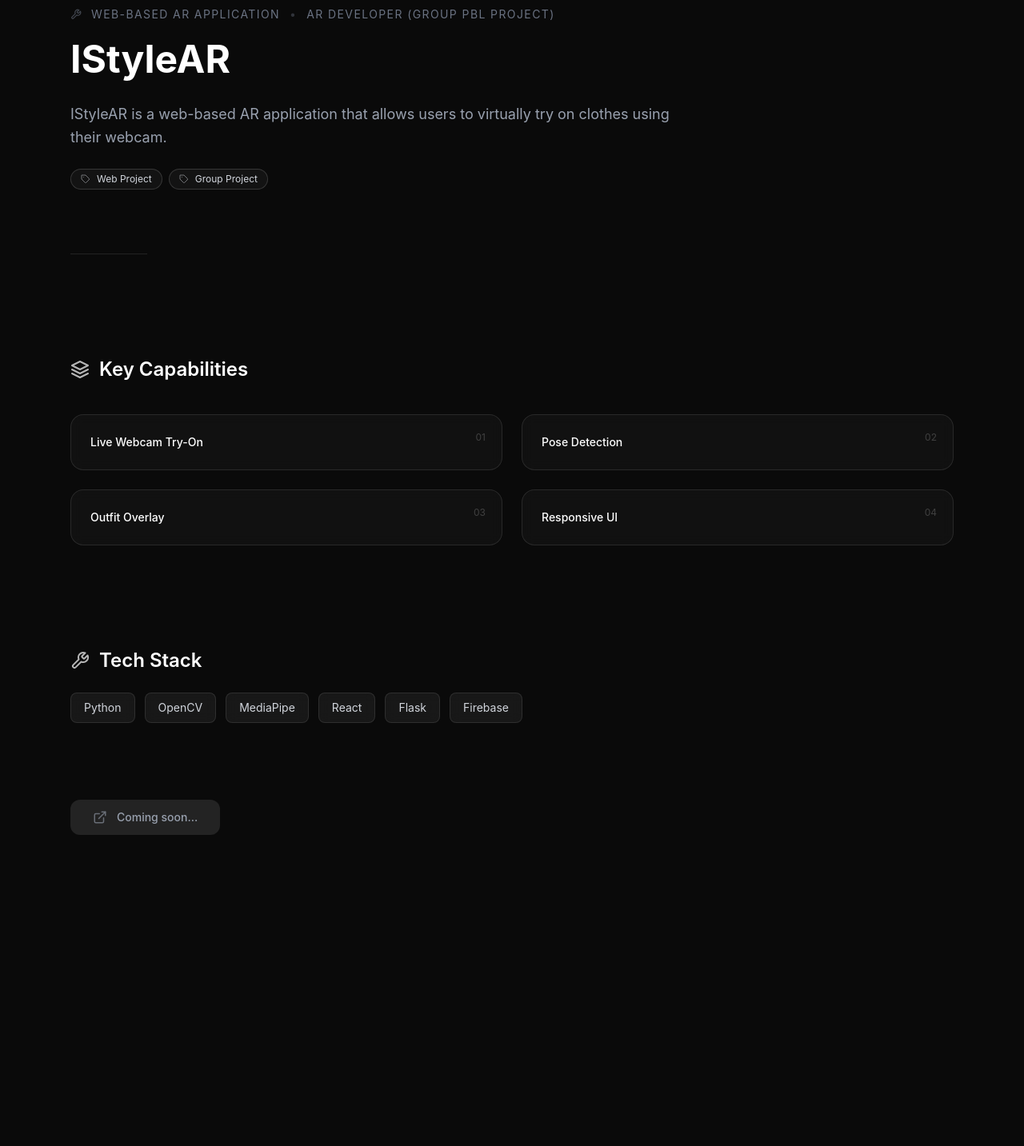
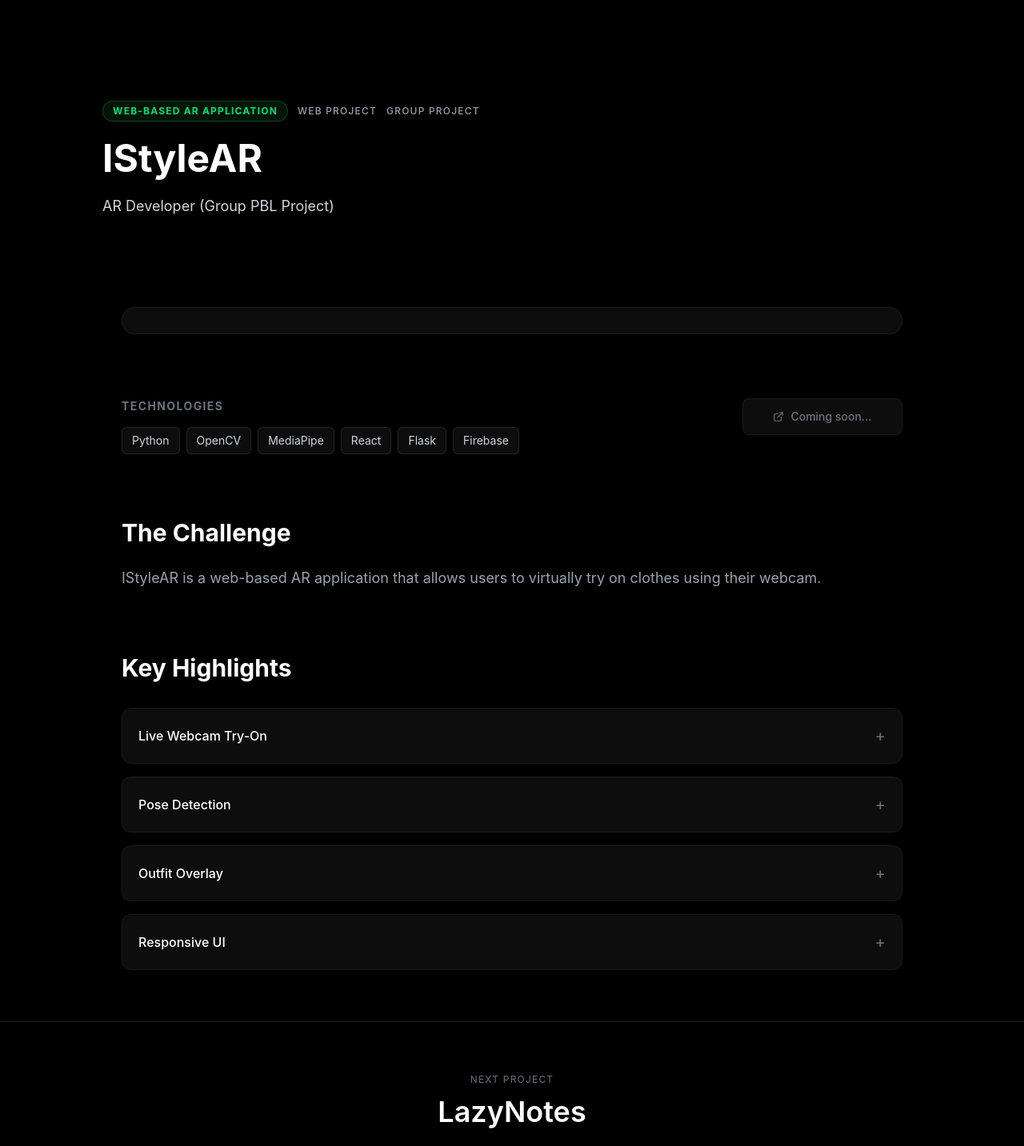
Before and after one commit to Joker5766/portfolio, a React (Vite) app in the folder react-basics/: page /projects/istylear in a window 1280 px wide. Shown: the part 120-1553 px from the top of the page at 80% size. Before the commit the page ends 1292 px from the top, so only its background shows below. Built offline with nearby package versions, Linux system fonts and the light colour scheme.

Commit message:
restructure project detail page and improve navigation flow

```diff
--- /dev/null
+++ b/react-basics/src/components/projects/ProjectNavigation.jsx
@@ -0,0 +1,39 @@
+import { useNavigate } from "react-router-dom";
+import { FiArrowRight } from "react-icons/fi";
+import { motion } from "framer-motion";
+
+const ProjectNavigation = ({ nextProject }) => {
+    const navigate = useNavigate();
+
+    if (!nextProject) return null;
+
+    return (
+        <section className="border-t border-white/10 bg-black py-16">
+            <div className="mx-auto max-w-6xl px-6">
+                <motion.div
+                    initial={{ opacity: 0, y: 20 }}
+                    whileInView={{ opacity: 1, y: 0 }}
+                    transition={{ duration: 0.5 }}
+                    className="flex flex-col items-center text-center cursor-pointer group"
+                    onClick={() =>
+                        navigate(`/projects/${nextProject.id}`, { replace: true })
+                    }
+                >
+                    <span className="mb-3 text-xs uppercase tracking-widest text-gray-500">
+                        Next Project
+                    </span>
+
+                    <h2 className="text-3xl font-semibold text-white transition-colors group-hover:text-green-400 md:text-4xl">
+                        {nextProject.title}
+                    </h2>
+
+                    <div className="mt-6 flex h-14 w-14 items-center justify-center rounded-full border border-white/10 bg-white/5 text-xl text-white transition-all group-hover:scale-110 group-hover:bg-white group-hover:text-black">
+                        <FiArrowRight />
+                    </div>
+                </motion.div>
+            </div>
+        </section>
+    );
+};
+
+export default ProjectNavigation;
--- a/react-basics/src/pages/ProjectDetail.jsx
+++ b/react-basics/src/pages/ProjectDetail.jsx
@@ -1,19 +1,14 @@
 // src/pages/ProjectDetail.jsx
-import { FiLayers } from "react-icons/fi";
+
+import { useEffect, useState } from "react";
 import { useParams, useNavigate, useLocation } from "react-router-dom";
-import { useEffect, useState } from "react";
 import { motion, AnimatePresence } from "framer-motion";
-import {
-  FiArrowLeft,
-  FiExternalLink,
-  FiGithub,
-  FiTool,
-  FiTag,
-} from "react-icons/fi";
+import { FiArrowLeft, FiGithub, FiExternalLink } from "react-icons/fi";
 import { FaGooglePlay } from "react-icons/fa";
 
 import PageWrapper from "../components/layout/PageWrapper";
 import ProjectGallery from "../components/projects/ProjectGallery";
+import ProjectNavigation from "../components/projects/ProjectNavigation";
 import { projects } from "../data/projects";
 import { fadeUp, staggerContainer } from "../utils/animations";
 
@@ -21,330 +16,224 @@ const ProjectDetail = () => {
   const { id } = useParams();
   const navigate = useNavigate();
   const location = useLocation();
-
   const [expandedIndex, setExpandedIndex] = useState(null);
 
   useEffect(() => {
     window.scrollTo(0, 0);
-  }, []);
+  }, [id]);
 
-  const project = projects.find((p) => p.id === id);
+  const projectIndex = projects.findIndex((p) => p.id === id);
+  const project = projects[projectIndex];
+  const nextProject = projects[(projectIndex + 1) % projects.length];
+
   if (!project) return null;
 
   return (
     <PageWrapper>
+      {/* ================= HERO SECTION ================= */}
+      <div className="relative h-[55vh] min-h-[400px] w-full overflow-hidden bg-black">
+        {/* Background */}
+        <div
+          className="absolute inset-0 bg-cover bg-center opacity-50"
+          style={{
+            backgroundImage: `url(${project.img || ""})`,
+          }}
+        >
+          <div className="absolute inset-0 bg-gradient-to-t from-black via-black/60 to-transparent" />
+        </div>
+
         {/* Back Button */}
-      <div className="fixed top-6 left-6 z-50">
+        <div className="absolute left-6 top-6 z-50">
           <button
             onClick={() =>
               navigate("/", {
+                replace: true,
                 state: { restoreScroll: location.state?.scrollY ?? 0 },
               })
             }
-          className="group flex items-center gap-2 rounded-xl border border-white/20 bg-black/40 px-4 py-2 text-sm text-white backdrop-blur transition hover:border-white/40 hover:bg-black/60"
+            className="group flex items-center gap-2 rounded-full border border-white/10 bg-black/40 px-5 py-2.5 text-sm font-medium text-white backdrop-blur-md transition-all hover:bg-black/60 hover:pr-6"
           >
             <FiArrowLeft className="transition-transform group-hover:-translate-x-1" />
-          Back
+            Back to Projects
           </button>
         </div>
 
-      <motion.section
-        variants={staggerContainer}
-        initial="hidden"
-        animate="visible"
-        className="mx-auto max-w-6xl px-6 py-20 md:py-32"
+        {/* Hero Content */}
+        <div className="absolute bottom-0 left-0 flex h-full w-full flex-col justify-end p-6 pb-12">
+          <div className="mx-auto max-w-5xl w-full">
+            <motion.div
+              initial={{ opacity: 0, y: 30 }}
+              animate={{ opacity: 1, y: 0 }}
+              transition={{ duration: 0.8, ease: "easeOut" }}
             >
-        {/* Meta */}
-        <motion.p
-          variants={fadeUp}
-          className="flex items-center gap-3 text-sm uppercase tracking-widest text-gray-500"
-        >
-          <FiTool className="opacity-60" />
+              <div className="mb-4 flex flex-wrap items-center gap-3">
+                <span className="rounded-full border border-green-500/30 bg-green-500/10 px-3 py-1 text-xs font-bold uppercase tracking-widest text-green-400 backdrop-blur-md">
                   {project.type}
-          <span className="opacity-40">•</span>
-          {project.role}
-        </motion.p>
-
-        {/* Title */}
-        <motion.h1
-          variants={fadeUp}
-          className="mt-4 text-4xl font-bold leading-tight text-white md:text-5xl"
-        >
-          {project.title}
-        </motion.h1>
-
-        {/* Overview */}
-        <motion.p
-          variants={fadeUp}
-          className="mt-6 max-w-3xl text-lg leading-relaxed text-gray-400"
-        >
-          {project.overview}
-        </motion.p>
-
-        {/* Badges */}
-        {project.badges && (
-          <motion.div variants={fadeUp} className="mt-6 flex flex-wrap gap-2">
-            {project.badges.map((badge) => (
+                </span>
+                {project.badges?.map((badge) => (
                   <span
                     key={badge}
-                className="inline-flex items-center gap-2 rounded-full border border-white/15 bg-white/[0.04] px-3 py-1 text-xs text-gray-300"
+                    className="text-xs font-medium uppercase tracking-widest text-gray-400"
                   >
-                <FiTag className="opacity-50" />
                     {badge}
                   </span>
                 ))}
+              </div>
+              <h1 className="mb-4 text-3xl font-bold leading-tight text-white md:text-5xl">
+                {project.title}
+              </h1>
+              <p className="max-w-2xl text-base text-gray-300 md:text-lg">
+                {project.role}
+              </p>
             </motion.div>
-        )}
+          </div>
+        </div>
+      </div>
 
-        {/* Divider */}
-        <motion.div
+      {/* ================= MAIN CONTENT ================= */}
+      <div className="bg-black py-16">
+        <div className="mx-auto max-w-5xl space-y-20 px-6">
+
+          {/* 1. VISUAL EXPERIENCE */}
+          <motion.section
             variants={fadeUp}
-          className="my-14 md:my-20 h-px w-24 bg-white/10"
-        />
+            initial="hidden"
+            whileInView="visible"
+            viewport={{ once: true }}
+          >
+            <div className="rounded-2xl border border-white/5 bg-white/5 p-2 md:p-4 backdrop-blur-sm">
+              <ProjectGallery media={project.media} />
+            </div>
+          </motion.section>
 
-        {/* Gallery */}
-        <ProjectGallery media={project.media} />
+          {/* 2. ACTIONS & TECH STACK */}
+          <motion.section
+            variants={fadeUp}
+            initial="hidden"
+            whileInView="visible"
+            viewport={{ once: true }}
+            className="flex flex-col gap-8 md:flex-row md:items-start md:justify-between"
+          >
+            {/* Tech Stack */}
+            <div className="flex-1 space-y-4">
+              <h3 className="text-sm font-bold uppercase tracking-widest text-gray-500">
+                Technologies
+              </h3>
+              <div className="flex flex-wrap gap-2">
+                {project.techStack?.map((t) => (
+                  <span
+                    key={t}
+                    className="rounded-md border border-white/10 bg-white/5 px-3 py-1.5 text-sm text-gray-300 transition-colors hover:bg-white/10"
+                  >
+                    {t}
+                  </span>
+                ))}
+              </div>
+            </div>
 
-        {/* Key Features — custom layout */}
+            {/* Actions */}
+            <div className="flex flex-col gap-3 md:w-auto md:min-w-[200px]">
+              {project.actions?.map((action) => {
+                let Icon = FiExternalLink;
+                if (action.label.toLowerCase().includes("play")) Icon = FaGooglePlay;
+                if (action.label.toLowerCase().includes("github")) Icon = FiGithub;
+
+                const isPrimary = action.type === "primary";
+
+                if (!action.url) {
+                  return (
+                    <div key={action.label} className="flex w-full items-center justify-center gap-2 rounded-lg border border-white/5 bg-white/5 px-6 py-3 text-sm font-medium text-gray-500 cursor-not-allowed">
+                      <Icon /> {action.label}
+                    </div>
+                  )
+                }
+
+                return (
+                  <a
+                    key={action.label}
+                    href={action.url}
+                    target="_blank"
+                    rel="noreferrer"
+                    className={`flex w-full items-center justify-center gap-3 rounded-lg px-6 py-3 text-sm font-bold transition-transform hover:scale-[1.02] active:scale-[0.98] ${isPrimary
+                        ? "bg-white text-black hover:bg-gray-200"
+                        : "border border-white/20 bg-transparent text-white hover:bg-white/10"
+                      }`}
+                  >
+                    <Icon /> {action.label}
+                  </a>
+                );
+              })}
+            </div>
+          </motion.section>
+
+          {/* 3. THE CHALLENGE */}
+          <motion.section
+            variants={fadeUp}
+            initial="hidden"
+            whileInView="visible"
+            viewport={{ once: true }}
+          >
+            <h2 className="mb-6 text-2xl font-bold text-white md:text-3xl">
+              The Challenge
+            </h2>
+            <p className="text-base leading-relaxed text-gray-400 md:text-lg">
+              {project.overview}
+            </p>
+          </motion.section>
+
+          {/* 4. KEY HIGHLIGHTS (Accordion) */}
           {project.features && (
             <motion.section
               variants={fadeUp}
-            className="mt-20 md:mt-32"
+              initial="hidden"
+              whileInView="visible"
+              viewport={{ once: true }}
             >
-            {/* Heading */}
-            <h2 className="mb-8 md:mb-10 flex items-center gap-3 text-2xl font-semibold text-white">
-              <FiLayers className="opacity-70" />
-              Key Capabilities
+              <h2 className="mb-8 text-2xl font-bold text-white md:text-3xl">
+                Key Highlights
               </h2>
-
-            <div className="flex flex-col gap-6 sm:flex-row sm:gap-6">
-              {/* Left column */}
-              <div className="flex flex-col gap-6 sm:w-1/2">
-                {project.features
-                  .filter((_, i) => i % 2 === 0)
-                  .map((feature, i) => {
-                    const realIndex = i * 2;
-                    const isOpen = expandedIndex === realIndex;
-
+              <div className="grid gap-4">
+                {project.features.map((feature, i) => {
+                  const isOpen = expandedIndex === i;
                   return (
                     <motion.div
-                        key={realIndex}
-                        layout
-                        initial={{ opacity: 0, y: 14 }}
-                        whileInView={{ opacity: 1, y: 0 }}
-                        viewport={{ once: true }}
-                        transition={{
-                          duration: 0.45,
-                          ease: [0.22, 1, 0.36, 1],
-                          layout: { duration: 0.45 },
-                        }}
-                        onClick={() =>
-                          setExpandedIndex(isOpen ? null : realIndex)
-                        }
-                        className="relative cursor-pointer rounded-2xl border border-white/10 bg-white/[0.03] p-6 backdrop-blur transition hover:border-white/20"
+                      key={i}
+                      onClick={() => setExpandedIndex(isOpen ? null : i)}
+                      className={`cursor-pointer rounded-xl border transition-all duration-300
+                        ${isOpen ? 'bg-white/10 border-white/20' : 'bg-white/5 border-white/5 hover:bg-white/[0.08]'}
+                      `}
                     >
-                        <span className="absolute right-5 top-5 text-xs text-white/20">
-                          {String(realIndex + 1).padStart(2, "0")}
-                        </span>
-
-                        <p className="text-sm font-medium text-white">
-                          {feature.title}
+                      <div className="flex items-center justify-between p-4 md:p-5">
+                        <h4 className="font-medium text-white">{feature.title}</h4>
+                        <span className={`text-xl text-gray-500 transition-transform duration-300 ${isOpen ? 'rotate-45' : ''}`}>+</span>
+                      </div>
+                      <AnimatePresence>
+                        {isOpen && (
+                          <motion.div
+                            initial={{ height: 0, opacity: 0 }}
+                            animate={{ height: "auto", opacity: 1 }}
+                            exit={{ height: 0, opacity: 0 }}
+                            className="overflow-hidden"
+                          >
+                            <p className="px-4 pb-4 md:px-5 md:pb-5 text-gray-400 text-sm leading-relaxed">
+                              {feature.description}
                             </p>
-
-                        <AnimatePresence initial={false}>
-                          {isOpen && (
-                            <motion.p
-                              layout
-                              initial={{
-                                opacity: 0,
-                                height: 0,
-                              }}
-                              animate={{
-                                opacity: 1,
-                                height: "auto",
-                              }}
-                              exit={{
-                                opacity: 0,
-                                height: 0,
-                              }}
-                              transition={{
-                                height: {
-                                  duration: 0.4,
-                                  ease: [0.22, 1, 0.36, 1],
-                                },
-                                opacity: {
-                                  duration: 0.25,
-                                  ease: "easeOut",
-                                },
-                              }}
-                              style={{
-                                transformOrigin: "top",
-                              }}
-                              className="mt-3 overflow-hidden text-sm leading-relaxed text-gray-300"
-                            >
-                              {feature.description}
-                            </motion.p>
+                          </motion.div>
                         )}
                       </AnimatePresence>
                     </motion.div>
                   );
                 })}
               </div>
-
-              {/* Right column */}
-              <div className="flex flex-col gap-6 sm:w-1/2">
-                {project.features
-                  .filter((_, i) => i % 2 === 1)
-                  .map((feature, i) => {
-                    const realIndex = i * 2 + 1;
-                    const isOpen = expandedIndex === realIndex;
-
-                    return (
-                      <motion.div
-                        key={realIndex}
-                        layout
-                        initial={{ opacity: 0, y: 14 }}
-                        whileInView={{ opacity: 1, y: 0 }}
-                        viewport={{ once: true }}
-                        transition={{
-                          duration: 0.45,
-                          ease: [0.22, 1, 0.36, 1],
-                          layout: { duration: 0.45 },
-                        }}
-                        onClick={() =>
-                          setExpandedIndex(isOpen ? null : realIndex)
-                        }
-                        className="relative cursor-pointer rounded-2xl border border-white/10 bg-white/[0.03] p-6 backdrop-blur transition hover:border-white/20"
-                      >
-                        <span className="absolute right-5 top-5 text-xs text-white/20">
-                          {String(realIndex + 1).padStart(2, "0")}
-                        </span>
-
-                        <p className="text-sm font-medium text-white">
-                          {feature.title}
-                        </p>
-
-                        <AnimatePresence initial={false}>
-                          {isOpen && (
-                            <motion.p
-                              layout
-                              initial={{
-                                opacity: 0,
-                                height: 0,
-                              }}
-                              animate={{
-                                opacity: 1,
-                                height: "auto",
-                              }}
-                              exit={{
-                                opacity: 0,
-                                height: 0,
-                              }}
-                              transition={{
-                                height: {
-                                  duration: 0.4,
-                                  ease: [0.22, 1, 0.36, 1],
-                                },
-                                opacity: {
-                                  duration: 0.25,
-                                  ease: "easeOut",
-                                },
-                              }}
-                              style={{
-                                transformOrigin: "top",
-                              }}
-                              className="mt-3 overflow-hidden text-sm leading-relaxed text-gray-300"
-                            >
-                              {feature.description}
-                            </motion.p>
-                          )}
-                        </AnimatePresence>
-
-
-                      </motion.div>
-                    );
-                  })}
-              </div>
-            </div>
             </motion.section>
           )}
 
-        {/* Tech Stack */}
-        {project.techStack && (
-          <motion.section variants={fadeUp} className="mt-20 md:mt-32 max-w-4xl">
-            <h2 className="mb-6 flex items-center gap-3 text-2xl font-semibold text-white">
-              <FiTool className="opacity-70" />
-              Tech Stack
-            </h2>
+        </div>
+      </div>
 
-            <div className="flex flex-wrap gap-3">
-              {project.techStack.map((tech) => (
-                <motion.span
-                  key={tech}
-                  whileHover={{ y: -2 }}
-                  transition={{ type: "spring", stiffness: 300, damping: 20 }}
-                  className="rounded-lg border border-white/10 bg-white/[0.06] px-4 py-2 text-sm text-gray-300 backdrop-blur"
-                >
-                  {tech}
-                </motion.span>
-              ))}
-            </div>
-          </motion.section>
-        )}
+      {/* ================= NAVIGATION ================= */}
+      <ProjectNavigation nextProject={nextProject} />
 
-        {/* Actions */}
-        {project.actions && (
-          <motion.div variants={fadeUp} className="mt-24 md:mt-24 flex flex-wrap gap-6">
-            {project.actions.map((action) => {
-              let Icon = FiExternalLink;
-
-              if (action.label.toLowerCase().includes("play")) {
-                Icon = FaGooglePlay;
-              } else if (action.label.toLowerCase().includes("github")) {
-                Icon = FiGithub;
-              }
-
-              if (!action.url) {
-                return (
-                  <motion.button
-                    key={action.label}
-                    type="button"
-                    disabled
-                    className={`inline-flex cursor-not-allowed items-center gap-3 rounded-xl px-7 py-3 text-sm font-medium
-        bg-white/10 text-gray-400`}
-                  >
-                    <Icon className="text-lg opacity-60" />
-                    {action.label}
-                  </motion.button>
-                );
-              }
-
-              return (
-                <motion.a
-                  key={action.label}
-                  href={action.url}
-                  target="_blank"
-                  rel="noreferrer"
-                  whileHover={{ y: -3 }}
-                  transition={{ type: "spring", stiffness: 200, damping: 18 }}
-                  className={`group inline-flex items-center gap-3 rounded-xl px-7 py-3 text-sm font-medium transition
-      ${action.type === "primary"
-                      ? "bg-white text-black hover:bg-gray-200"
-                      : "border border-white/20 text-white hover:border-white/40 hover:bg-white/[0.04]"
-                    }`}
-                >
-                  <Icon className="text-lg opacity-90" />
-                  {action.label}
-                  <span className="transition-transform group-hover:translate-x-1">
-                    →
-                  </span>
-                </motion.a>
-              );
-
-            })}
-          </motion.div>
-        )}
-      </motion.section>
     </PageWrapper>
   );
 };
```
Lines whose indentation alone changed are shown as unchanged.
